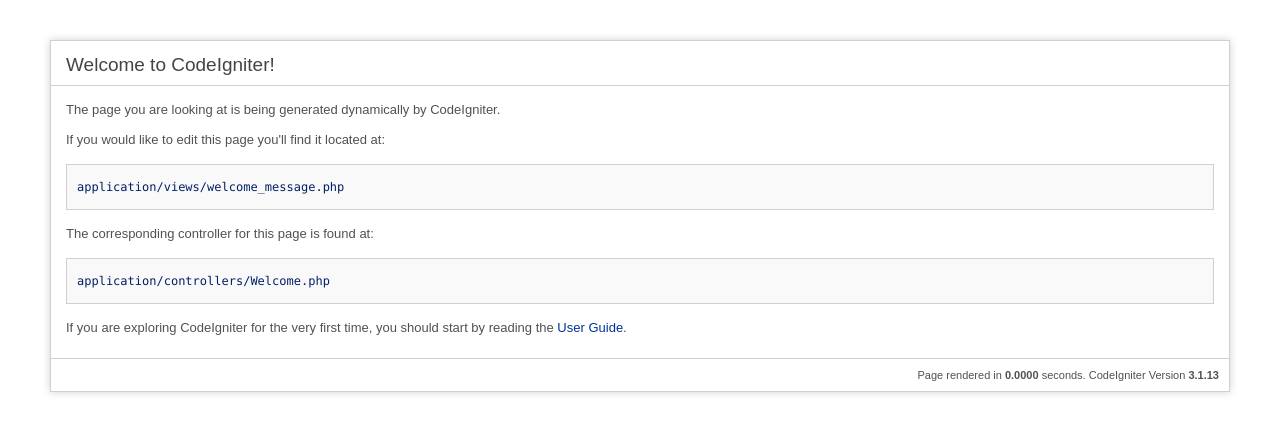
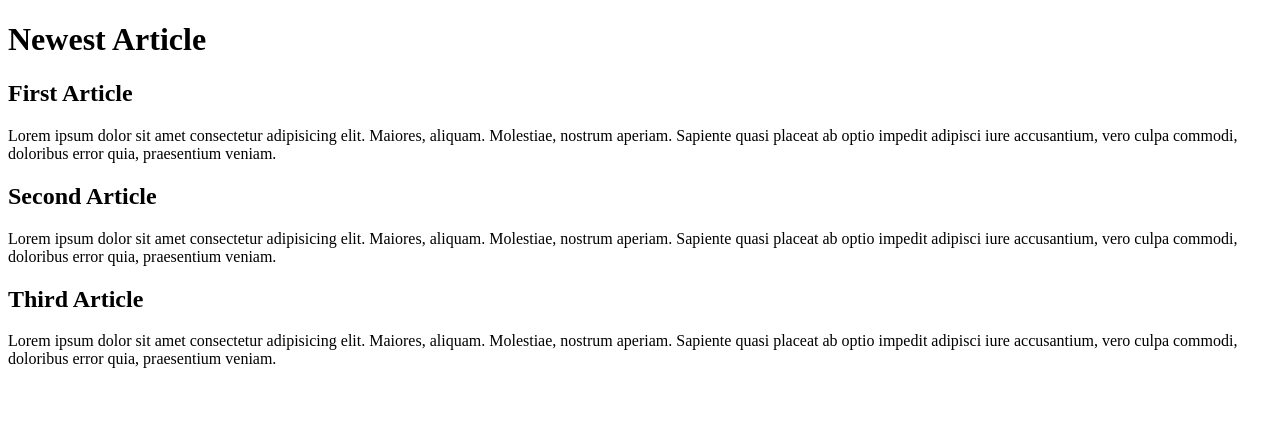
Before and after one commit to Aszaychik/ci3_crud, a CodeIgniter app: page /database/ in a window 1280 px wide. Shown: the top 434 px of the page. Run offline with CodeIgniter, Linux system fonts and the light colour scheme.

Commit message:
DEFAULT CONTROLLER BLOG

```diff
--- a/application/config/routes.php
+++ b/application/config/routes.php
@@ -49,6 +49,6 @@ defined('BASEPATH') OR exit('No direct script access allowed');
 | Examples:	my-controller/index	-> my_controller/index
 |		my-controller/my-method	-> my_controller/my_method
 */
-$route['default_controller'] = 'welcome';
+$route['default_controller'] = 'blog';
 $route['404_override'] = '';
 $route['translate_uri_dashes'] = FALSE;
--- a/application/controllers/Blog.php
+++ b/application/controllers/Blog.php
@@ -1,9 +1,22 @@
 <?php
 class Blog extends CI_Controller{
-  public function index($name, $age){
-    $data['name'] = $name;
-    $data['age'] = $age;
-    $this->load->view('blog',$data);
+  public function index(){
+    $data['blogs'] = [
+      [
+        'title' => 'First Article',
+        'content' => "Lorem ipsum dolor sit amet consectetur adipisicing elit. Maiores, aliquam. Molestiae, nostrum aperiam. Sapiente quasi placeat ab optio impedit adipisci iure accusantium, vero culpa commodi, doloribus error quia, praesentium veniam."
+      ],
+      [
+        'title' => 'Second Article',
+        'content' => "Lorem ipsum dolor sit amet consectetur adipisicing elit. Maiores, aliquam. Molestiae, nostrum aperiam. Sapiente quasi placeat ab optio impedit adipisci iure accusantium, vero culpa commodi, doloribus error quia, praesentium veniam."
+      ],
+      [
+        'title' => 'Third Article',
+        'content' => "Lorem ipsum dolor sit amet consectetur adipisicing elit. Maiores, aliquam. Molestiae, nostrum aperiam. Sapiente quasi placeat ab optio impedit adipisci iure accusantium, vero culpa commodi, doloribus error quia, praesentium veniam."
+      ],
+    ];
+
+    $this->load->view('blog', $data);
   }
 }
 ?>
--- a/application/controllers/Welcome.php
+++ /dev/null
@@ -1,25 +0,0 @@
-<?php
-defined('BASEPATH') OR exit('No direct script access allowed');
-
-class Welcome extends CI_Controller {
-
-	/**
-	 * Index Page for this controller.
-	 *
-	 * Maps to the following URL
-	 * 		http://example.com/index.php/welcome
-	 *	- or -
-	 * 		http://example.com/index.php/welcome/index
-	 *	- or -
-	 * Since this controller is set as the default controller in
-	 * config/routes.php, it's displayed at http://example.com/
-	 *
-	 * So any other public methods not prefixed with an underscore will
-	 * map to /index.php/welcome/<method_name>
-	 * @see https://codeigniter.com/userguide3/general/urls.html
-	 */
-	public function index()
-	{
-		$this->load->view('welcome_message');
-	}
-}
--- a/application/views/blog.php
+++ b/application/views/blog.php
@@ -7,7 +7,15 @@
   <title>Aszaychik Blog</title>
 </head>
 <body>
-  <h1>Welcome <?= $name;?></h1>
-  <p>Your age is <?= $age;?></p>
+  <main>
+    <h1>Newest Article</h1>
+    <?php
+    foreach ($blogs as $key => $blog){?>
+      <article class="blog">
+        <h2><?= $blog['title'];?></h2>
+        <p><?= $blog['content'];?></p>
+      </article>
+    <?php } ?>
+  </main>
 </body>
 </html>
--- a/application/views/welcome_message.php
+++ /dev/null
@@ -1,100 +0,0 @@
-<?php
-defined('BASEPATH') OR exit('No direct script access allowed');
-?><!DOCTYPE html>
-<html lang="en">
-<head>
-	<meta charset="utf-8">
-	<title>Welcome to CodeIgniter</title>
-
-	<style type="text/css">
-
-	::selection { background-color: #E13300; color: white; }
-	::-moz-selection { background-color: #E13300; color: white; }
-
-	body {
-		background-color: #fff;
-		margin: 40px;
-		font: 13px/20px normal Helvetica, Arial, sans-serif;
-		color: #4F5155;
-	}
-
-	a {
-		color: #003399;
-		background-color: transparent;
-		font-weight: normal;
-		text-decoration: none;
-	}
-
-	a:hover {
-		color: #97310e;
-	}
-
-	h1 {
-		color: #444;
-		background-color: transparent;
-		border-bottom: 1px solid #D0D0D0;
-		font-size: 19px;
-		font-weight: normal;
-		margin: 0 0 14px 0;
-		padding: 14px 15px 10px 15px;
-	}
-
-	code {
-		font-family: Consolas, Monaco, Courier New, Courier, monospace;
-		font-size: 12px;
-		background-color: #f9f9f9;
-		border: 1px solid #D0D0D0;
-		color: #002166;
-		display: block;
-		margin: 14px 0 14px 0;
-		padding: 12px 10px 12px 10px;
-	}
-
-	#body {
-		margin: 0 15px 0 15px;
-		min-height: 96px;
-	}
-
-	p {
-		margin: 0 0 10px;
-		padding:0;
-	}
-
-	p.footer {
-		text-align: right;
-		font-size: 11px;
-		border-top: 1px solid #D0D0D0;
-		line-height: 32px;
-		padding: 0 10px 0 10px;
-		margin: 20px 0 0 0;
-	}
-
-	#container {
-		margin: 10px;
-		border: 1px solid #D0D0D0;
-		box-shadow: 0 0 8px #D0D0D0;
-	}
-	</style>
-</head>
-<body>
-
-<div id="container">
-	<h1>Welcome to CodeIgniter!</h1>
-
-	<div id="body">
-		<p>The page you are looking at is being generated dynamically by CodeIgniter.</p>
-
-		<p>If you would like to edit this page you'll find it located at:</p>
-		<code>application/views/welcome_message.php</code>
-
-		<p>The corresponding controller for this page is found at:</p>
-		<code>application/controllers/Welcome.php</code>
-
-		<p>If you are exploring CodeIgniter for the very first time, you should start by reading the <a href="userguide3/">User Guide</a>.</p>
-	</div>
-
-	<p class="footer">Page rendered in <strong>{elapsed_time}</strong> seconds. <?php echo  (ENVIRONMENT === 'development') ?  'CodeIgniter Version <strong>' . CI_VERSION . '</strong>' : '' ?></p>
-</div>
-
-</body>
-</html>
```
